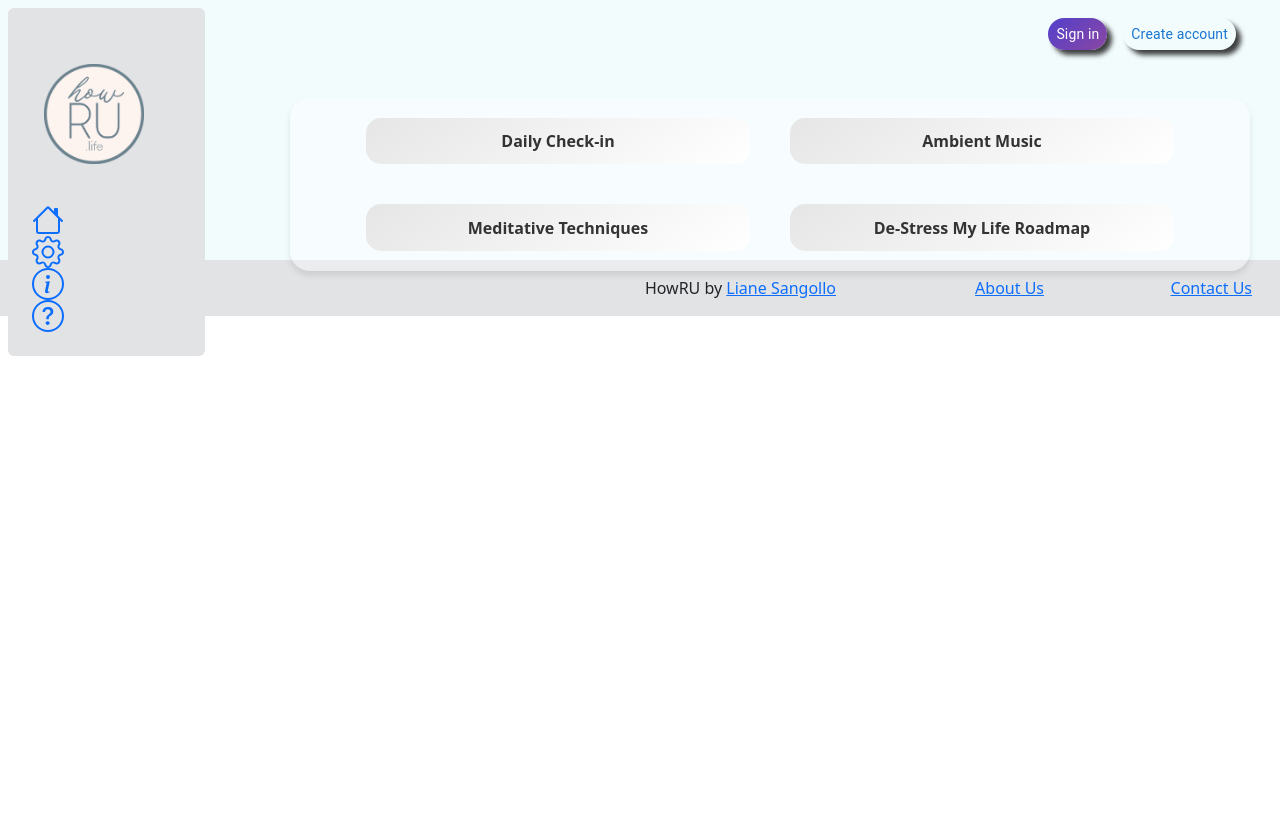
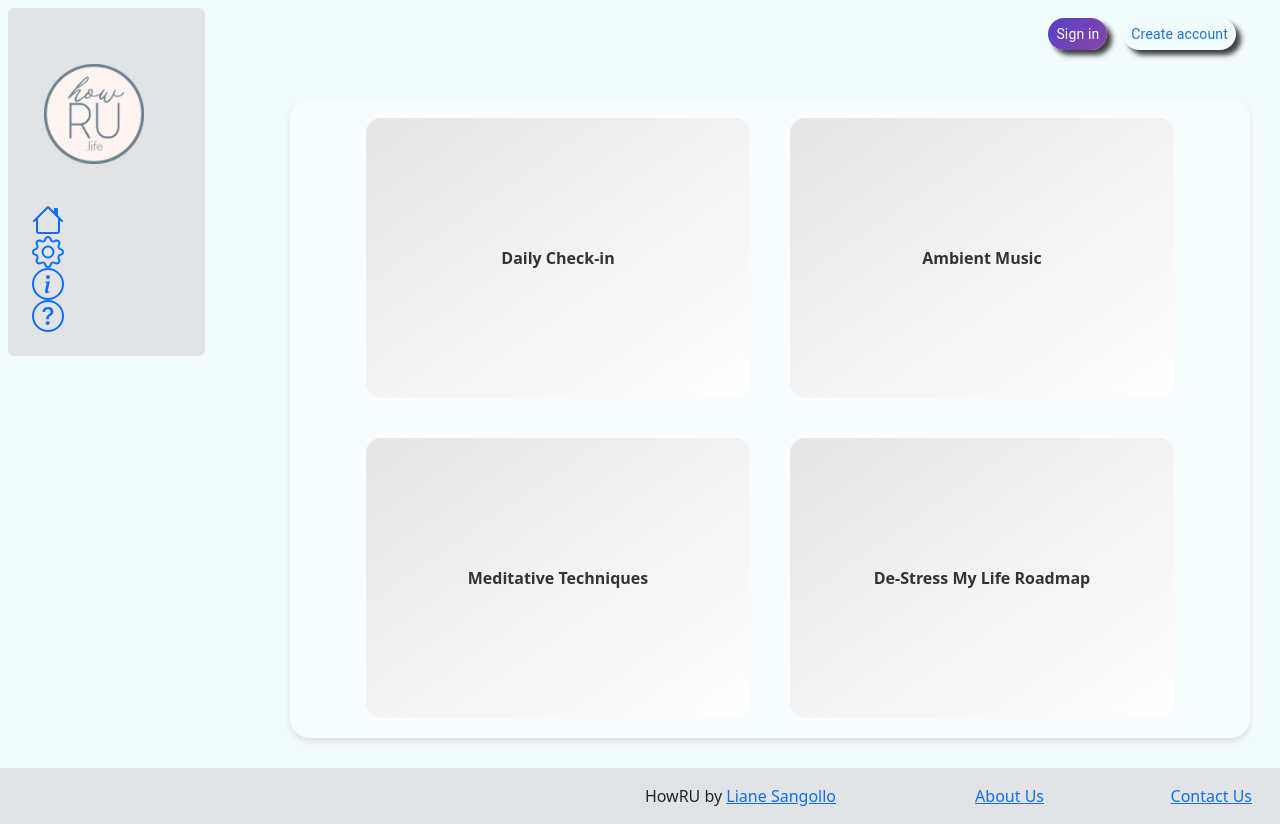
Before and after one commit to IRODR1502020/HOWRU-Spring-2024, a React (Create React App) app in the folder howru/: page /dashboard in a window 1280 px wide. Before the commit the page ends 800 px from the top, so only its background shows below. Built offline with nearby package versions, Linux system fonts and the light colour scheme; sample sign-in values are in the browser's storage.

Commit message:
dashboard style adjust
minor adjustments

```diff
--- a/howru/src/Components/DashboardPage/DashboardPageStyling/DashboardPageStyling.scss
+++ b/howru/src/Components/DashboardPage/DashboardPageStyling/DashboardPageStyling.scss
@@ -33,7 +33,7 @@ img {
     border-radius: 20px;
     box-shadow: 0 4px 6px rgba(0, 0, 0, 0.1);
     width: 90%;
-    height: 90%;
+    height: 80vh;
     float: right;
     display: flex;
     justify-content: center;
--- a/howru/src/Components/RestYourMindPage/RestYourMindPage.js
+++ b/howru/src/Components/RestYourMindPage/RestYourMindPage.js
@@ -1,6 +1,6 @@
 import React from 'react';
 import SkeletonForAllPages from "../GeneralComponents/SkeletonForAllPages";
-import "./RestYourMindPage.scss";
+import "./RestYourMindPageStyling/RestYourMindPage.scss";
 
 const RestYourMindPage = () => {
 
```
Also changed, not shown: howru/src/Components/AmbientPlayerPage/AmbientPlayerPage.js (indentation only), howru/src/Components/RestYourMindPage/RestYourMindPageStyling/RestYourMindPage.scss (renamed from howru/src/Components/RestYourMindPage/RestYourMindPage.scss).
